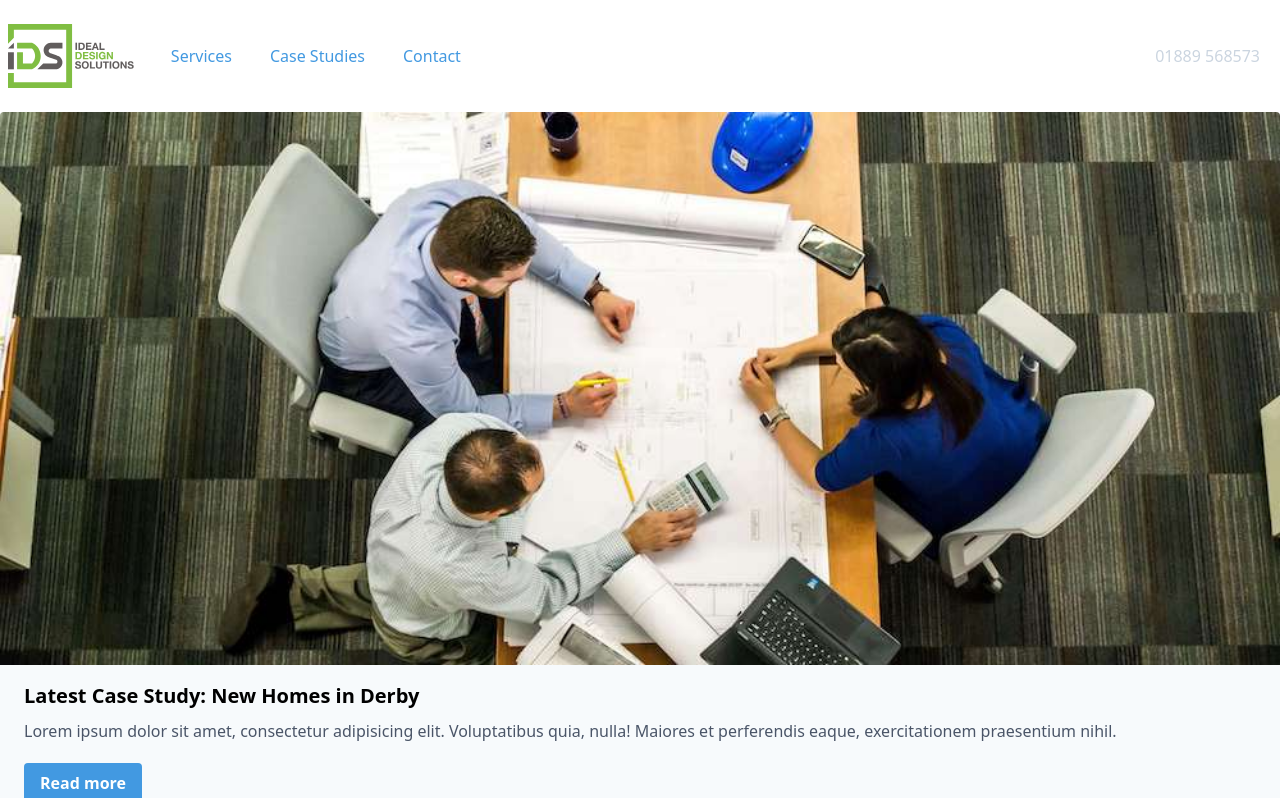
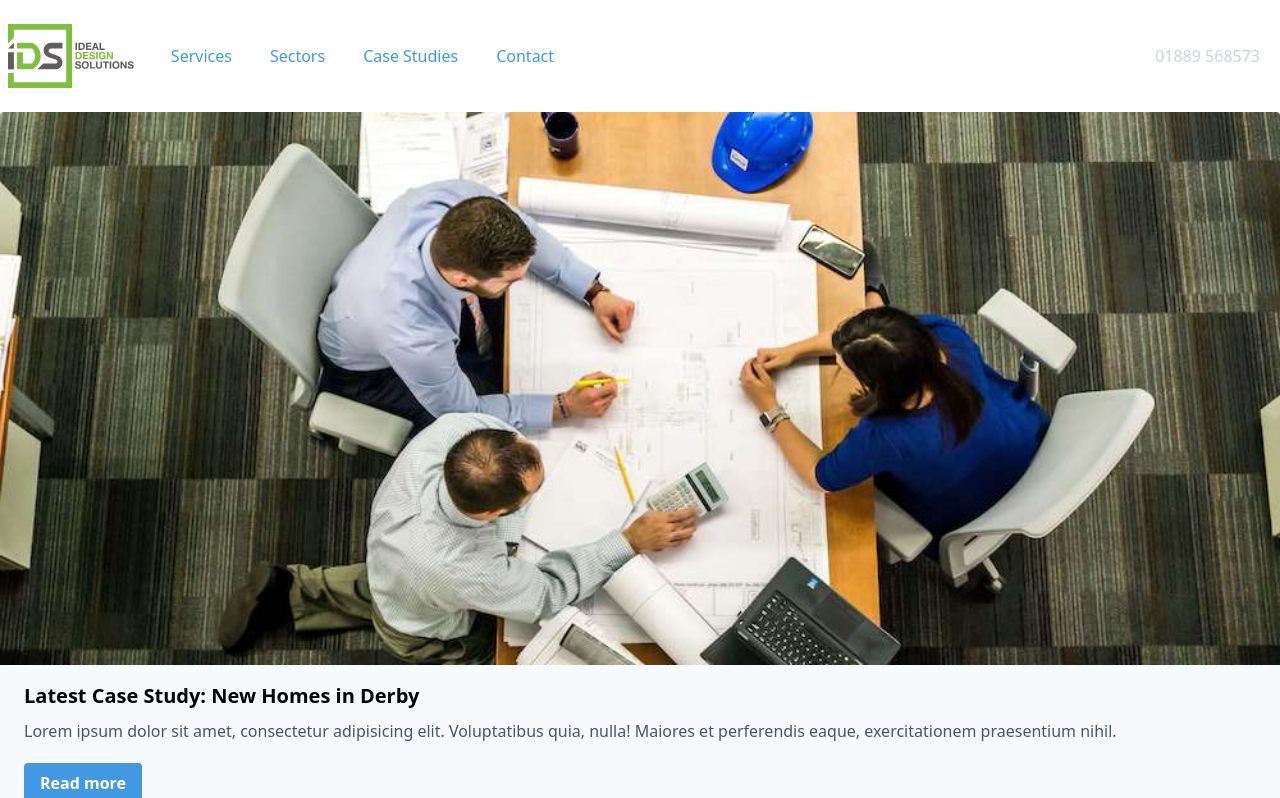
Before and after one commit to stevenalanwilson/ids-frontend-app, a Next.js app: page / in a window 1280 px wide. Shown: the top 798 px of the page. Built offline with nearby package versions, Linux system fonts and the light colour scheme.

Commit message:
Refactor Header component into a folder
- Want to keep testing in the same location as the component

```diff
--- a/components/Header.js
+++ b/components/Header/Index.js
@@ -15,6 +15,11 @@ function Header () {
           <li className='mr-3'>
             <Link href='/'>
               <a className='inline-block border border-white rounded hover:border-gray-200 text-blue-500 hover:bg-gray-200 py-1 px-3' href='#'>Services</a>
+            </Link>
+          </li>
+          <li className='mr-3'>
+            <Link href='/'>
+              <a className='inline-block border border-white rounded hover:border-gray-200 text-blue-500 hover:bg-gray-200 py-1 px-3' href='#'>Sectors</a>
             </Link>
           </li>
           <li className='mr-3'>
```
